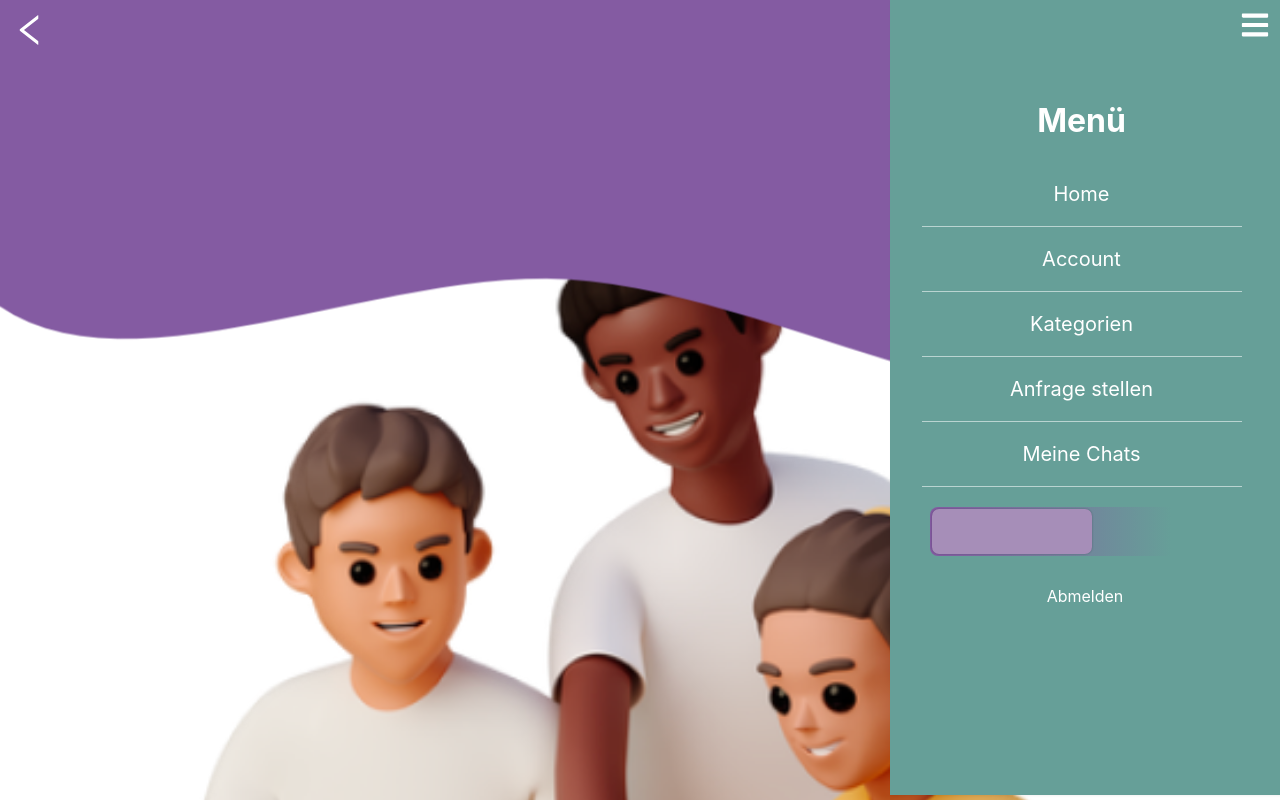
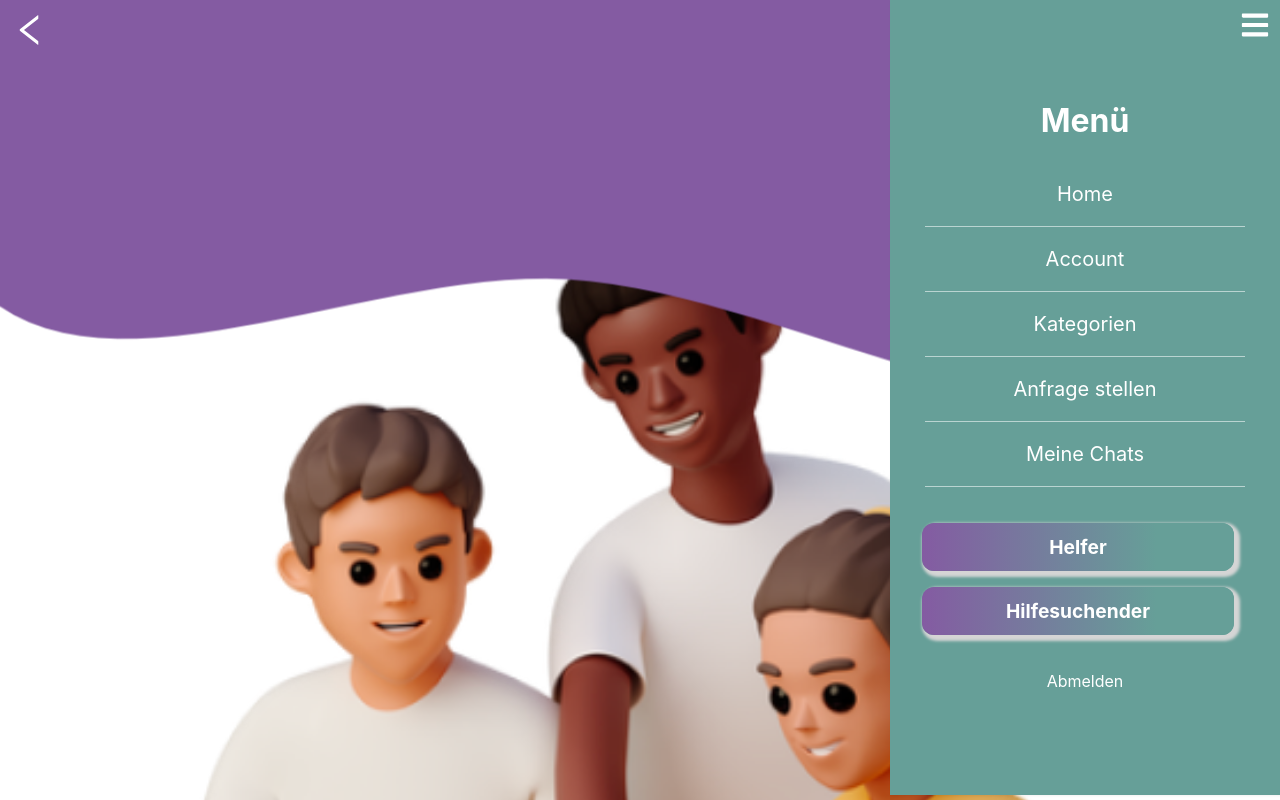
Before and after one commit to xSilentStorm313/Projekt-Web, a React (Create React App) app in the folder webapp/: page /asylantrag in a window 1280 px wide. Both pictures are taken after a click on the element 1255 px from the left and 25 px from the top of the page. Shown: the top 800 px of the page. Built offline with nearby package versions, Linux system fonts and the light colour scheme.

Commit message:
Button mit veränderung Farbe

```diff
--- a/webapp/src/Hauptseitegrün.css
+++ b/webapp/src/Hauptseitegrün.css
@@ -9,7 +9,7 @@
   margin-top: -1.6rem;
 }
 
-.header {
+.headergrün {
   height: 100px;
   width: 100%;
   background: #fff;
@@ -18,7 +18,7 @@
 }
 
 
-.buttonbeitrag {
+.buttonbeitraggrün {
   background-color: #669F98;
   height: 350px;
   width: 320px;
--- a/webapp/src/Hauptseitegrün.js
+++ b/webapp/src/Hauptseitegrün.js
@@ -10,7 +10,7 @@ import { Link } from "react-router-dom";
 
 function Appgrün() {
   return (
-    <div className="hauptseite">
+    <div className="hauptseitegrün">
       <MenuIcon items={['Home', 'Account', 'Kategorien' , 'Meine Chats']} />
       <Link to='/'>
         <ZurueckIcon/>
--- a/webapp/src/components/BeiträgeHelfer.js
+++ b/webapp/src/components/BeiträgeHelfer.js
@@ -5,33 +5,29 @@ import anerkennung from "./images/anerkennunngabschluesse.svg";
 import asylbeantragen from "./images/asylbeantragen.svg";
 import sportverein from "./images/sportverein.svg";
 import wohnen from "./images/wohnen.svg";
-import { Link } from "react-router-dom";
 
 export default function Button() {
   return (
     <div className="abstand">
 
-        <Link className="greenbutton" to="/login">Erfahrungsbereich</Link>
-
-
-      <a href="/arbeitserlaubnis"><span className="buttonbeitrag">
+      <a href="/arbeitserlaubnis"><span className="buttonbeitraggrün">
         <img src={arbeitserlaubnis} className="formular" alt="formular"/>Arbeitserlaubnis <span className="beschreibung"> <br />In diesem Artikel erfährst du,
           wie du als EU und non-EU Bürger in Deutschland arbeiten kannst</span> </span></a>
 
-      <a href="/anerkennungabschluesse"><span className="buttonbeitrag">
+      <a href="/anerkennungabschluesse"><span className="buttonbeitraggrün">
         <img src={anerkennung} className="formular" alt="formular" />Anerkennung der Abschlüsse<span className="beschreibung"> <br />Hier wird dir gezeigt, wie du welche Abschlüsse anerkennen lassen kannst</span></span></a>
 
-      <a href="/asylantrag"><span className="buttonbeitrag">
+      <a href="/asylantrag"><span className="buttonbeitraggrün">
         <img src={asylbeantragen} className="formular" alt="formular" />Asyl beantragen
         <span className="beschreibung"> <br />Hier erhälst du Hilfe für dein Asylverfahren</span> </span> </a>
 
-      <a href="/vereinsanmeldung"><span className="buttonbeitrag">
+      <a href="/vereinsanmeldung"><span className="buttonbeitraggrün">
         <img src={sportverein} className="formular" alt="formular" />Vereinsanmeldung<span className="beschreibung"> <br />Hier findest Sport und Freizeitangebote</span></span></a>
 
-      <a href="/wohngeld"><span className="buttonbeitrag">
+      <a href="/wohngeld"><span className="buttonbeitraggrün">
         <img src={wohnen} className="formular" alt="formular" />Beantragen Wohngeld <span className="beschreibung"> <br />Hier findest Informationen zum Thema Wohnen wie zum Beispiel zur Wohnungsanmeldung</span></span></a>
 
-        <a href="/beitrag"><span className="buttonbeitrag">
+        <a href="/beitrag"><span className="buttonbeitraggrün">
         <img src={formular} className="formular" alt="formular"/> <br /> <br />Kindergeld  <span className="beschreibung"> <br />Ich hätte eine Frage zu Absatz 3, woher kriege ich folgende Informationen?</span> </span></a>
     </div>
   );
--- /dev/null
+++ b/webapp/src/components/HelferButton.js
@@ -0,0 +1,11 @@
+import React from "react";
+import { Link } from "react-router-dom";
+
+export default function Button() {
+    return (
+        <div className="buttonlogin">
+          <a>
+            <Link to="/startgrün">Helfer</Link>
+          </a>
+        </div>
+    ) }
--- /dev/null
+++ b/webapp/src/components/HilfesuchenderButton.js
@@ -0,0 +1,11 @@
+import React from "react";
+import { Link } from "react-router-dom";
+
+export default function Button() {
+    return (
+        <div className="buttonlogin">
+          <a>
+            <Link to="/start">Hilfesuchender</Link>
+          </a>
+        </div>
+    ) }
--- a/webapp/src/components/MenuIcon.js
+++ b/webapp/src/components/MenuIcon.js
@@ -1,7 +1,8 @@
 import React, { useState } from 'react';
 import { FaBars } from 'react-icons/fa';
 import { Link } from 'react-router-dom';
-import Switch from "./SwitchButton";
+import Helfer from "./HelferButton";
+import Hilfesuchender from "./HilfesuchenderButton";
 
 
 function MenuIcon({ onClick }) {
@@ -30,7 +31,7 @@ function Menu({ items }) {
             ))}
             <br/>
           </ul>
-          <Switch />
+          <Helfer /> <Hilfesuchender />
           <br/>
           <div className='abmelden'>Abmelden</div>
         </div>
```
